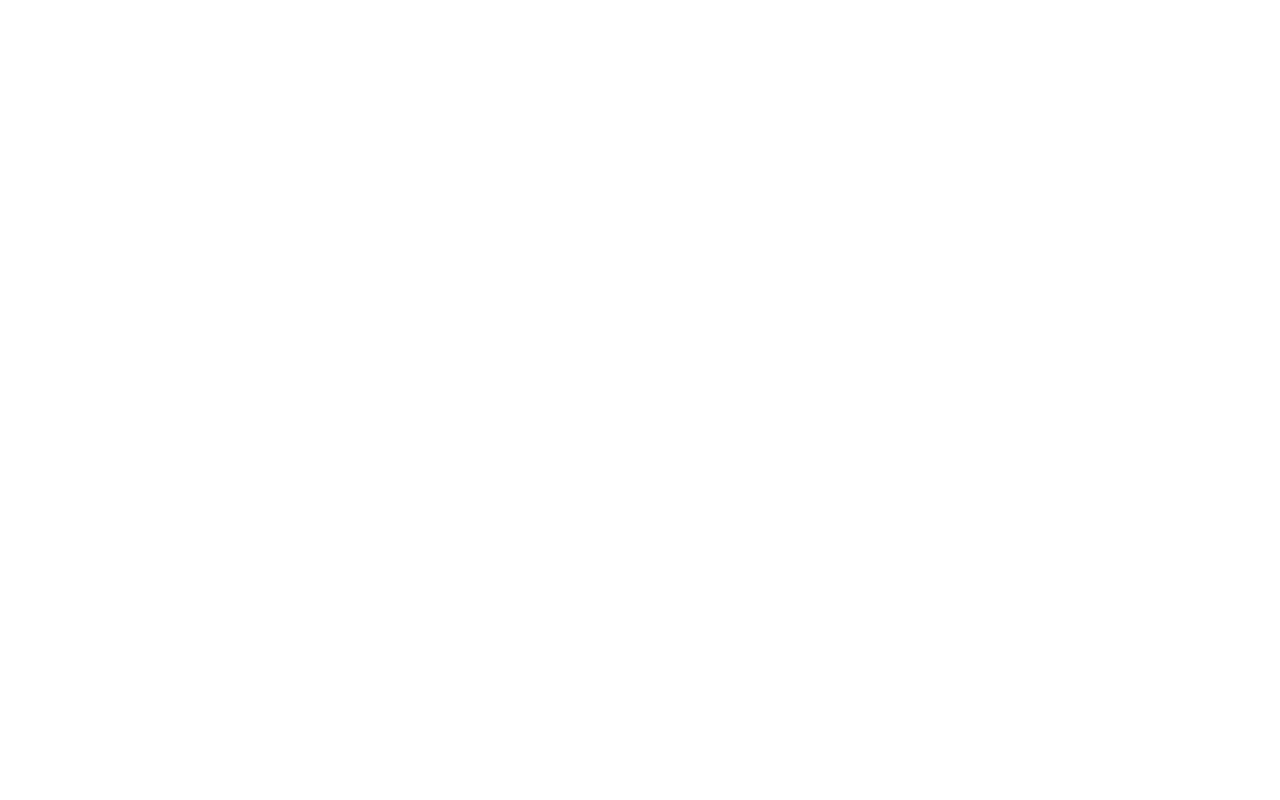
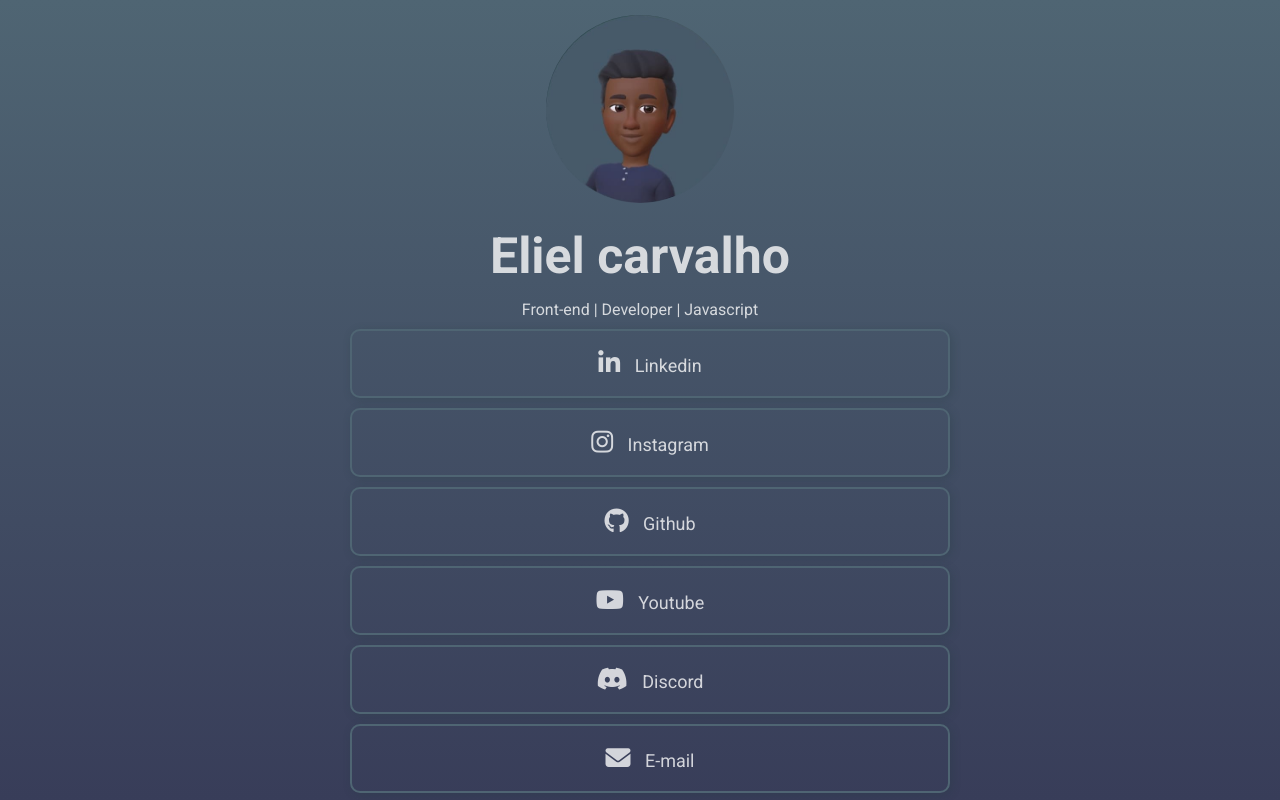
Before and after one commit to Eliel-Carvalho/social-network-list, a plain HTML site: page index.html in a window 1280 px wide. Drawn offline with Linux system fonts and the light colour scheme.

Commit message:
html finalizado, css falta alguns detalis

```diff
--- a/css/style.css
+++ b/css/style.css
@@ -0,0 +1,82 @@
+@import url('https://fonts.googleapis.com/css2?family=Roboto:ital,wght@0,100;0,300;0,400;0,500;0,700;0,900;1,100;1,300;1,400;1,500;1,700;1,900&display=swap');
+
+*{
+    margin: 0px;
+    padding: 0px;
+    box-sizing: border-box;
+}
+
+body{
+
+    background-image: linear-gradient(to top, #383D59, #4F6573);
+    color: rgba(255, 255, 255, 0.781);
+    font-family: 'Roboto', sans-serif;
+
+    width: 100%;
+    height: 100vh;
+
+    display: flex;
+    align-items: center;
+    justify-content: center;
+
+
+}
+
+main{
+    width: 600px;
+    height: 100%;
+
+    display: flex;
+    align-items: center;
+    flex-direction: column;
+}
+
+header{
+    width: 100%;
+
+    text-align: center;
+}
+
+img{
+    width: 198px;
+    height: 198px;
+
+    border-radius: 50%;
+    margin-top: 10px;
+    padding: 5px;
+}
+
+div.box-name{
+    font-size: 25px;
+    margin-block: 15px;
+}
+
+section{
+    width: 100%;
+}
+
+li{
+    width: 100%;
+    padding-block: 20px;
+    margin-top: 10px;
+    margin-inline: 10px;
+    text-align: center;
+    border: 2px solid #4F6573;
+    border-radius: 10px;
+
+    box-shadow: 2px 2px 8px #223d4049;
+
+    list-style-type: none;
+}
+
+a{
+
+    text-decoration: none;
+    font-size: 18px;
+    color: rgba(255, 255, 255, 0.781);
+}
+
+li a i{
+    margin-right: 10px;
+    font-size: 25px;
+}
--- a/index.html
+++ b/index.html
@@ -9,7 +9,31 @@
     <link rel="stylesheet" href="css/style.css">
 </head>
 <body>
+    <main>
 
+        <header>
+
+            <img src="assets/imagem/IMG_20220603_161208_289.jpg" alt="">
+
+            <div class="box-name">
+                <h1>Eliel carvalho</h1>
+            </div>
+
+            <span>Front-end | Developer | Javascript</span>
+
+        </header>
+
+        <section>
+            <ul>
+                <li><a href="#"><i class="fa-brands fa-linkedin-in"></i> Linkedin</a></li>
+                <li><a href="#"><i class="fa-brands fa-instagram"></i> Instagram</a></li>
+                <li><a href="#"><i class="fa-brands fa-github"></i> Github</a></li>
+                <li><a href="#"><i class="fa-brands fa-youtube"></i> Youtube</a></li>
+                <li><a href="#"><i class="fa-brands fa-discord"></i> Discord</a></li>
+                <li><a href="#"><i class="fa-solid fa-envelope"></i> E-mail</a></li>
+            </ul>
+        </section>
+    </main>
 
    <script src="Javascript/app.js"></script>
    <script src="https://kit.fontawesome.com/1f97bfba8e.js" crossorigin="anonymous"></script>
```
Also changed, not shown: assets/imagem/IMG_20220603_161208_289.jpg (renamed from assets/IMG_20220603_161208_289.jpg).
